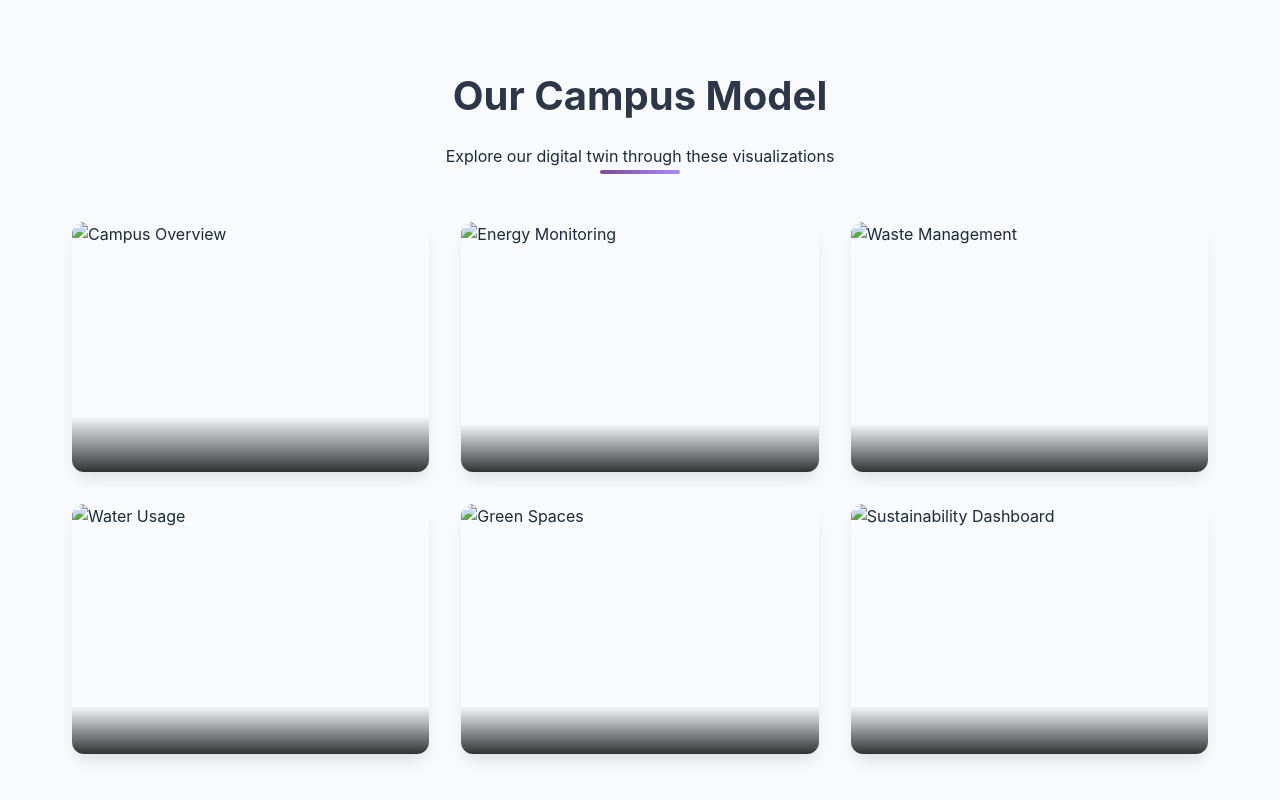
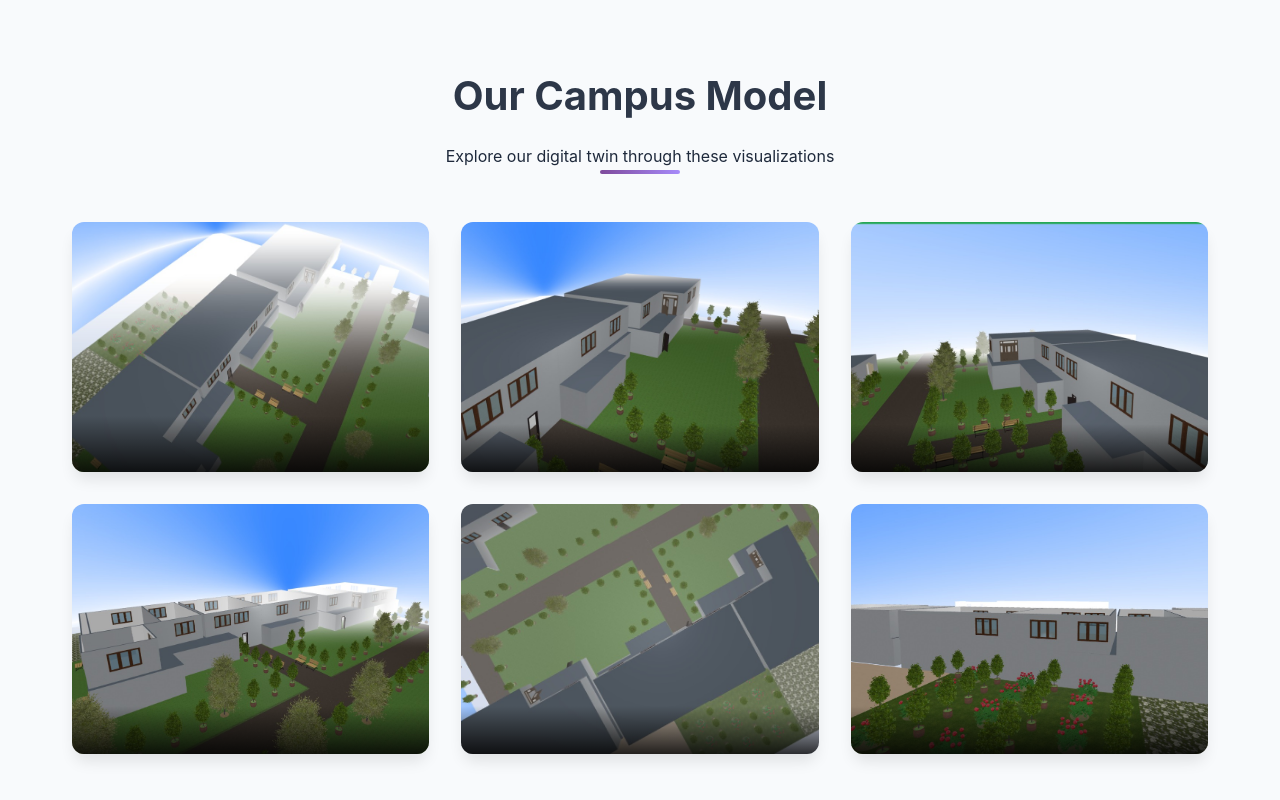
Before and after one commit to Sanika123-abc/DigitalTwinForCampusSustainability.github.io, a plain HTML site: page index.html in a window 1280 px wide. Shown: the part 1692-2492 px from the top of the page. Drawn offline with Linux system fonts and the light colour scheme.

Commit message:
Update index.html

```diff
--- a/index.html
+++ b/index.html
@@ -628,7 +628,7 @@
         </div>
 
         <div class="about-image">
-            <img src="campus8.jpg" alt="Students discussing sustainability">
+            <img src="campus8.jpeg" alt="Students discussing sustainability">
         </div>
     </div>
 </section>
@@ -642,7 +642,7 @@
 
         <div class="model-gallery">
             <div class="model-item">
-                <img src="a.jpg" alt="Campus Overview">
+                <img src="a.jpeg" alt="Campus Overview">
                 <div class="model-caption">
                     <h3></h3>
                     <p></p>
@@ -650,35 +650,35 @@
             </div>
 
             <div class="model-item">
-                <img src="b.jpg" alt="Energy Monitoring">
+                <img src="b.jpeg" alt="Energy Monitoring">
                 <div class="model-caption">
 
                 </div>
             </div>
 
             <div class="model-item">
-                <img src="cc.jpg" alt="Waste Management">
+                <img src="cc.jpeg" alt="Waste Management">
                 <div class="model-caption">
 
                 </div>
             </div>
 
             <div class="model-item">
-                <img src="3.jpg" alt="Water Usage">
+                <img src="3.jpeg" alt="Water Usage">
                 <div class="model-caption">
 
                 </div>
             </div>
 
             <div class="model-item">
-                <img src="cccc.jpg" alt="Green Spaces">
+                <img src="cccc.jpeg" alt="Green Spaces">
                 <div class="model-caption">
 
                 </div>
             </div>
 
             <div class="model-item">
-                <img src="ccc.jpg" alt="Sustainability Dashboard">
+                <img src="ccc.jpeg" alt="Sustainability Dashboard">
                 <div class="model-caption">
 
                 </div>
```
